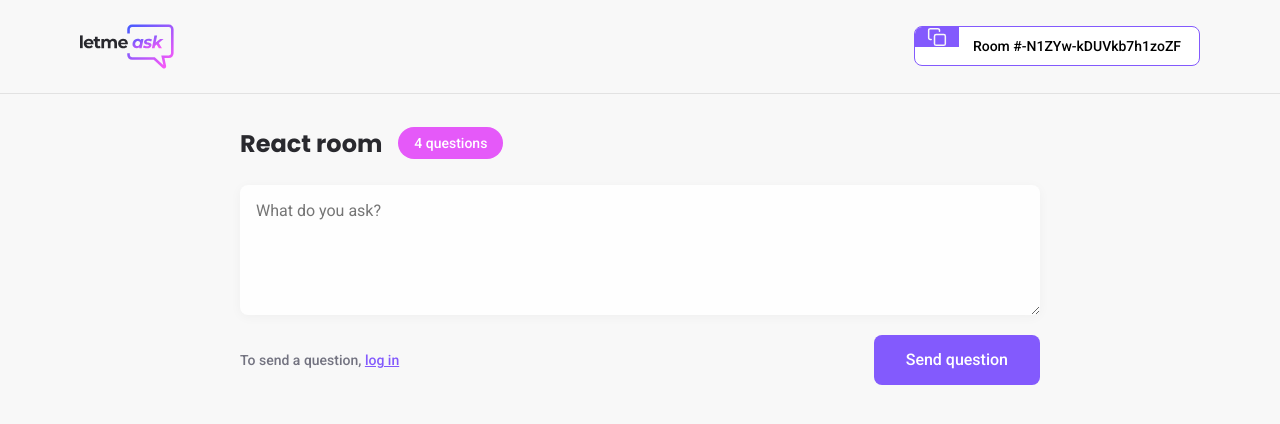
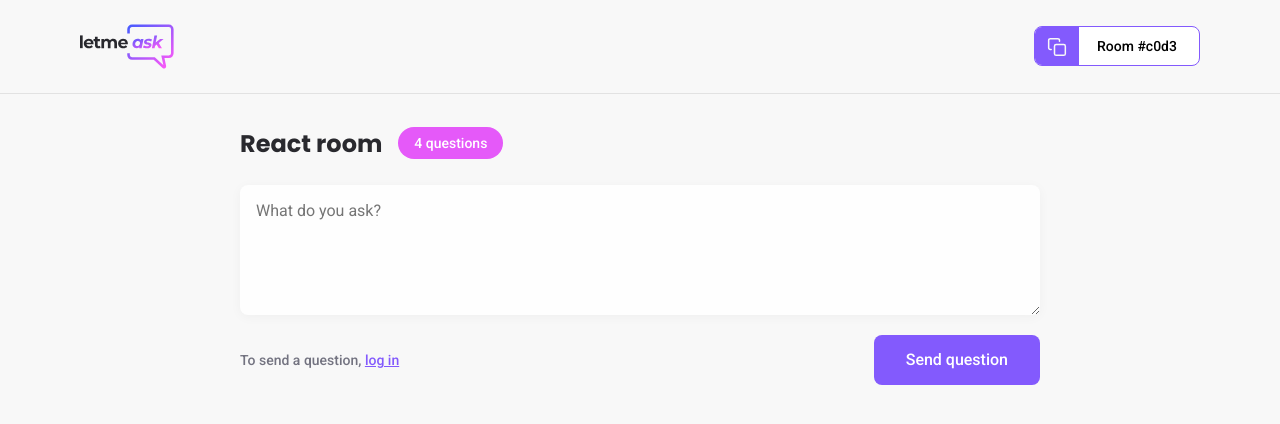
Before and after one commit to gabwestside/wst-ask, a React (Create React App) app in the folder front/: page /rooms/1 in a window 1280 px wide. Shown: the top 424 px of the page. Built offline with nearby package versions, Linux system fonts and the light colour scheme; no server answers.

Commit message:
adding new features

```diff
--- a/front/src/components/RoomCode.tsx
+++ b/front/src/components/RoomCode.tsx
@@ -2,13 +2,21 @@
 
 import '../styles/roomCode.scss'
 
-export function RoomCode() {
+type RoomCodeProps = {
+  code: string;
+}
+
+export function RoomCode(props: RoomCodeProps) {
+  function copyRoomCodeToClipboard() {
+    navigator.clipboard.writeText(props.code);
+  }
+
   return (
-    <button className="room-code">
+    <button className="room-code" onClick={copyRoomCodeToClipboard}>
       <div>
         <img src={copyImg} alt="Copy room code" />
       </div>
-      <span>Room #-N1ZYw-kDUVkb7h1zoZF</span>
+      <span>Room #c0d3</span>
     </button>
   )
 }
--- a/front/src/pages/Room.tsx
+++ b/front/src/pages/Room.tsx
@@ -1,3 +1,5 @@
+import { useParams } from 'react-router-dom'
+
 import { Button } from '../components/Button'
 import { RoomCode } from '../components/RoomCode';
 
@@ -5,13 +7,19 @@
 
 import '../styles/room.scss'
 
+type RoomParams = {
+  id: string
+}
+
 export function Room() {
+  const params = useParams<RoomParams>()
+
   return (
     <div id="page-room">
       <header>
         <div className="content">
           <img src={logoImg} alt="letmeask" />
-          <RoomCode />
+          <RoomCode code={params.id}/>
         </div>
       </header>
 
--- a/front/src/styles/roomCode.scss
+++ b/front/src/styles/roomCode.scss
@@ -9,9 +9,15 @@
 
   display: flex;
 
+  transition: filter 0.5s;
+
+  &:hover {
+    border: 2px solid rgb(133, 92, 253);
+  }
+
   div {
     background: #835afd;
-    padding: 0 12px;
+    padding: 10px 12px;
     display: flex;
     justify-content: center;
     align-items: center;
@@ -22,7 +28,7 @@
     align-self: center;
     flex: 1;
     padding: 0 16px 0 12px;
-    width: 240px;
+    width: 120px;
     font-size: 14px;
     font-weight: 500;
   }
```
